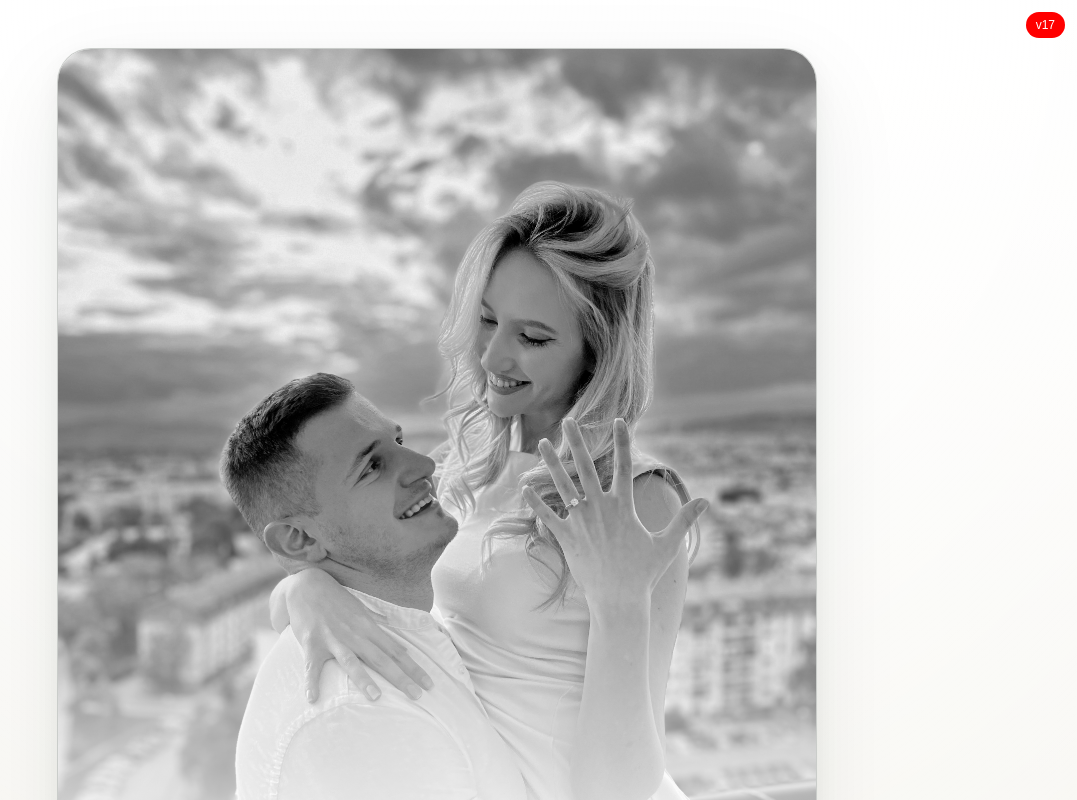
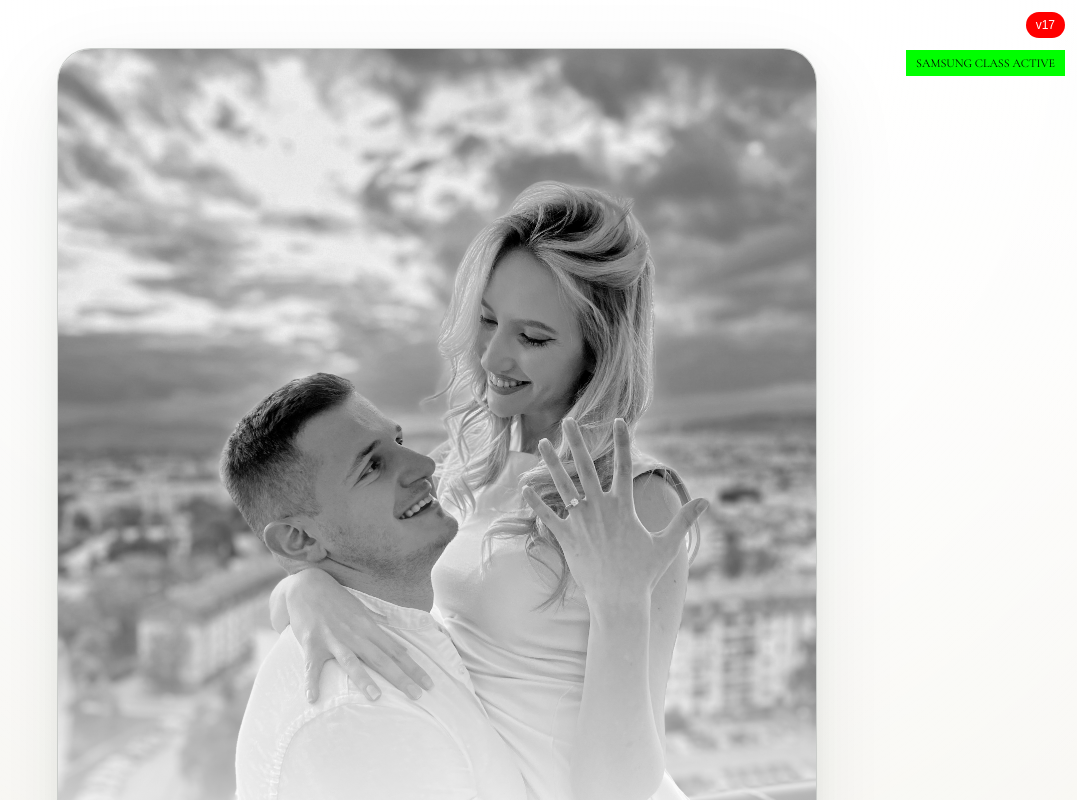
Before and after one commit to Ivkan97/wedding-rsvp, a React (Vite) app in the folder wedding-rsvp/: page / in a window 1280 px wide. Shown: the top 800 px of the page, without its empty margins (203-1280 px from the left). Built offline with nearby package versions, Linux system fonts and the light colour scheme.

Commit message:
test forced samsung class

```diff
--- a/wedding-rsvp/src/App.css
+++ b/wedding-rsvp/src/App.css
@@ -1050,3 +1050,15 @@ textarea::placeholder {
     background: #ffffff !important;
   }
 }
+
+.samsung-browser::before {
+  content: "SAMSUNG CLASS ACTIVE";
+  position: fixed;
+  top: 50px;
+  right: 12px;
+  z-index: 999999;
+  background: lime;
+  color: black;
+  padding: 6px 10px;
+  font-size: 12px;
+}
--- a/wedding-rsvp/src/App.jsx
+++ b/wedding-rsvp/src/App.jsx
@@ -48,6 +48,10 @@ function App() {
     updatedGuests[index][field] = value;
     setGuests(updatedGuests);
   };
+
+  useEffect(() => {
+  document.body.classList.add("samsung-browser");
+}, []);
 
   const addGuest = () => {
     setGuests([...guests, { name: "", isChild: false }]);
```
